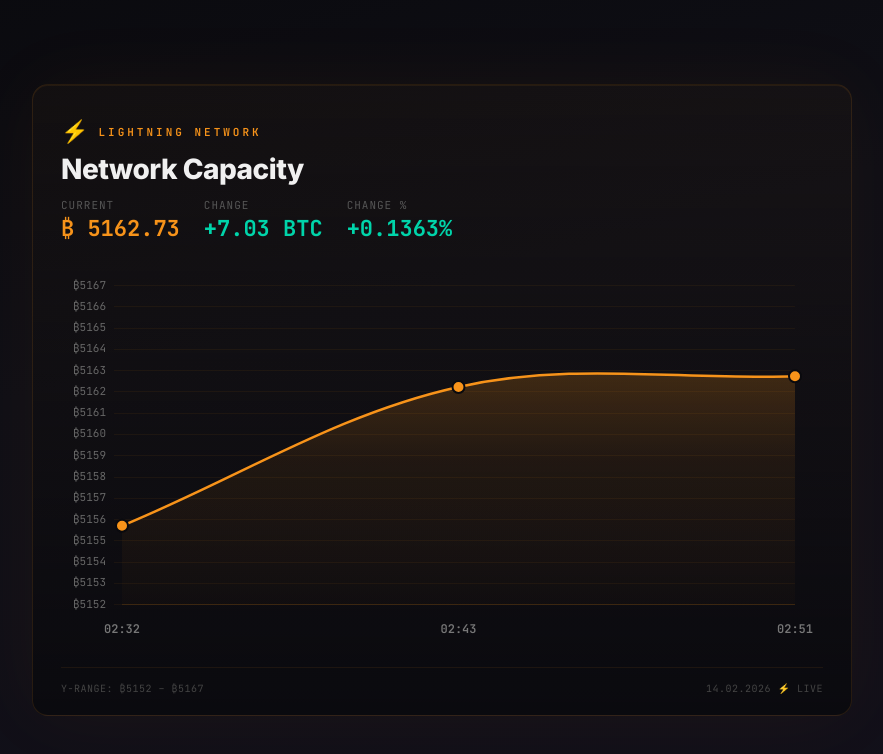
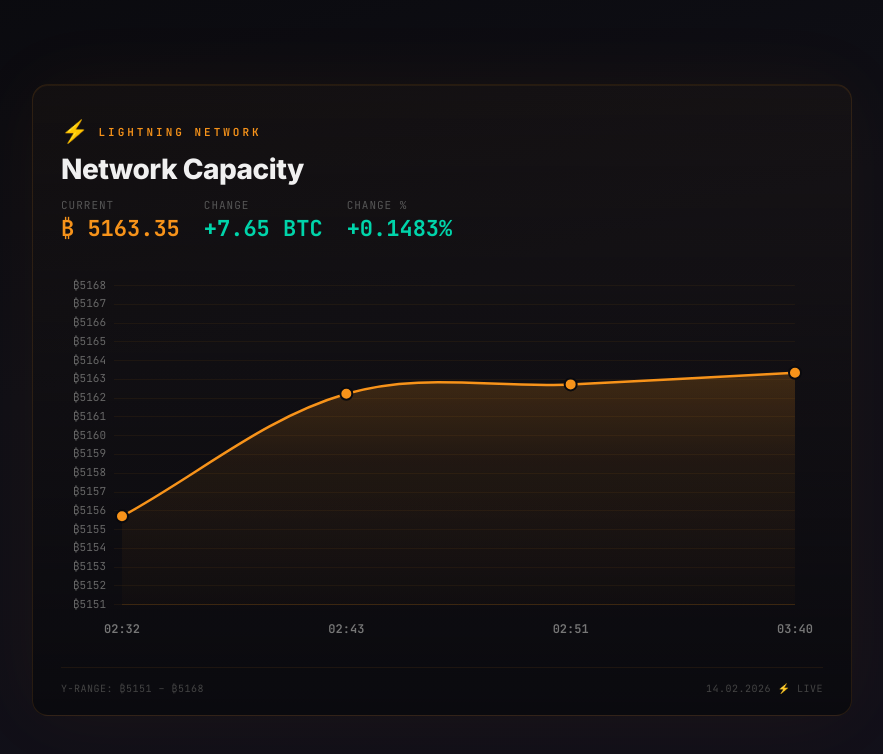
Before and after one commit to michal-codes/ventures, a plain HTML site: page lightning.html in a window 1280 px wide. Shown: the whole page, without its empty margins (198-1081 px from the left). Drawn offline with nearby package versions, Linux system fonts and the light colour scheme.

Commit message:
lightning#2

```diff
--- a/lightning.html
+++ b/lightning.html
@@ -103,6 +103,7 @@ const rawData = [
   { timestamp: 1771036352, capacity_sat: 515570537612 },
   { timestamp: 1771037038, capacity_sat: 516223469991 },
   { timestamp: 1771037484, capacity_sat: 516273469991 },
+  { timestamp: 1771040445, capacity_sat: 516335188246 },
 ];
 
 const data = rawData.map(d => ({
```
